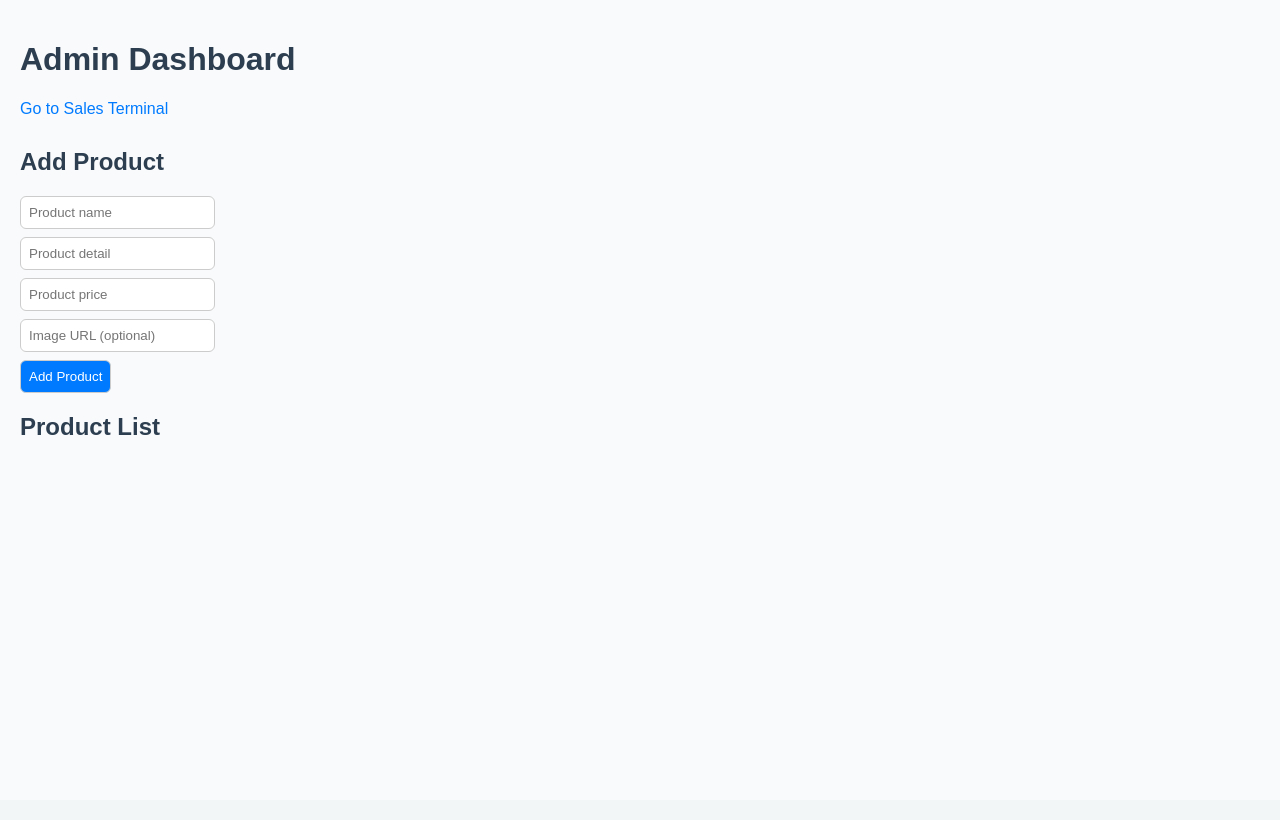
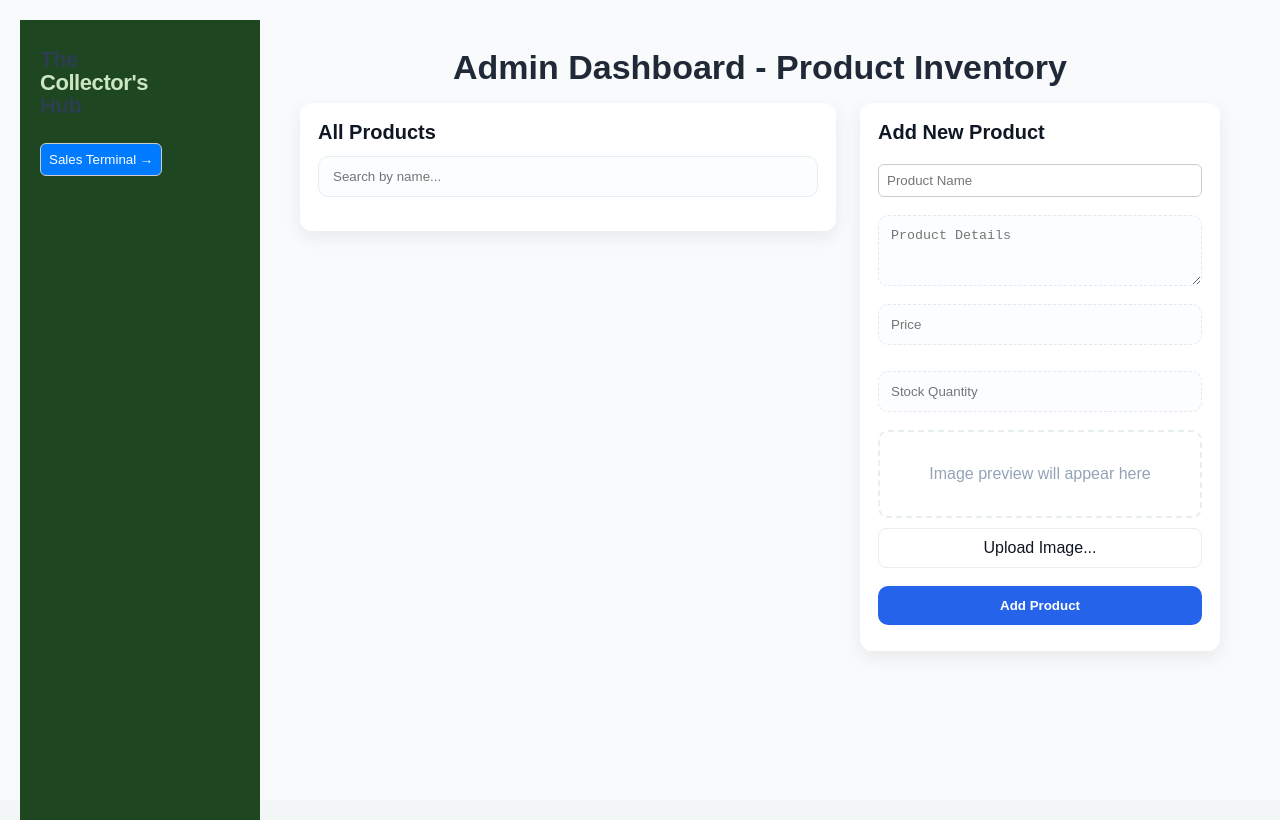
Before and after one commit to misagaljuliefel/main, a plain HTML site: page admin.html in a window 1280 px wide. Drawn offline with Linux system fonts and the light colour scheme.

Commit message:
Revamp admin dashboard with product management features
Updated the admin dashboard layout and added functionality for product management.

```diff
--- a/admin.html
+++ b/admin.html
@@ -1,31 +1,97 @@
 <!DOCTYPE html>
 <html lang="en">
 <head>
-  <meta charset="UTF-8">
-  <meta name="viewport" content="width=device-width, initial-scale=1.0">
-  <title>Admin Dashboard</title>
+  <meta charset="utf-8" />
+  <title>Admin Dashboard - Product Inventory</title>
+  <meta name="viewport" content="width=device-width,initial-scale=1" />
   <link rel="stylesheet" href="style.css">
 </head>
 <body>
-  <h1>Admin Dashboard</h1>
-  <a href="index.html" class="nav-link">Go to Sales Terminal</a>
+  <div class="page">
+    <!-- Sidebar -->
+    <aside class="sidebar">
+      <div class="brand">
+        <h1>The<br><span>Collector's</span><br>Hub</h1>
+      </div>
+      <nav class="nav">
+        <button class="btn-terminal" id="goToPOS">Sales Terminal →</button>
+      </nav>
+    </aside>
 
-  <!-- ADD PRODUCT FORM -->
-  <div class="form-section">
-    <h2>Add Product</h2>
-    <input type="text" id="productName" placeholder="Product name">
-    <input type="text" id="productDetail" placeholder="Product detail">
-    <input type="number" id="productPrice" placeholder="Product price">
-    <input type="text" id="productImage" placeholder="Image URL (optional)">
-    <button id="addBtn">Add Product</button>
+    <!-- Main content -->
+    <main class="main">
+      <header class="header">
+        <h2>Admin Dashboard - Product Inventory</h2>
+      </header>
+
+      <section class="content">
+        <!-- Left: All Products -->
+        <div class="card product-list-card">
+          <h3>All Products</h3>
+          <div class="search-row">
+            <input id="adminSearch" placeholder="Search by name..." />
+          </div>
+          <div id="adminProductList" class="admin-product-list">
+            <!-- Product items rendered by admin.js -->
+          </div>
+        </div>
+
+        <!-- Right: Add New Product -->
+        <div class="card add-product-card">
+          <h3>Add New Product</h3>
+          <form id="addProductForm" class="add-form">
+            <input id="productName" placeholder="Product Name" required />
+            <textarea id="productDesc" placeholder="Product Details" rows="3"></textarea>
+            <input id="productPrice" placeholder="Price" type="number" min="0" step="0.01" required />
+            <input id="productStock" placeholder="Stock Quantity" type="number" min="0" required />
+            <!-- preview box will show uploaded image -->
+            <div class="image-preview" id="imagePreview">Image preview will appear here</div>
+            <label class="upload-btn">
+              <input id="imageUpload" type="file" accept="image/*" />
+              Upload Image...
+            </label>
+            <button id="addProductBtn" class="primary-btn" type="submit">Add Product</button>
+          </form>
+        </div>
+      </section>
+    </main>
   </div>
 
-  <!-- PRODUCT LIST DISPLAY -->
-  <h2>Product List</h2>
-  <ul id="productList"></ul>
+  <!-- Edit Modal (hidden by default) -->
+  <div id="editModal" class="modal-backdrop hidden">
+    <div class="modal-content">
+      <h3>Edit Product</h3>
+      <form id="editForm">
+        <input id="editName" required />
+        <textarea id="editDesc" rows="3"></textarea>
+        <input id="editPrice" type="number" min="0" step="0.01" required />
+        <input id="editStock" type="number" min="0" required />
+        <div class="image-preview" id="editImagePreview">Image preview will appear here</div>
+        <label class="upload-btn">
+          <input id="editImageUpload" type="file" accept="image/*" />
+          Change Image...
+        </label>
+        <div class="modal-actions">
+          <button type="button" id="closeEditBtn">Cancel</button>
+          <button type="submit" class="primary-btn">Save Changes</button>
+        </div>
+      </form>
+    </div>
+  </div>
 
-  <!-- JS SCRIPTS -->
+  <!-- Delete Confirmation Modal -->
+  <div id="deleteModal" class="modal-backdrop hidden">
+    <div class="modal-content">
+      <h3>Delete Product</h3>
+      <p>Are you sure you want to delete <strong id="deleteProductName"></strong>?</p>
+      <div class="modal-actions">
+        <button id="cancelDeleteBtn" type="button">Cancel</button>
+        <button id="confirmDeleteBtn" class="danger-btn" type="button">Delete</button>
+      </div>
+    </div>
+  </div>
+
   <script src="storage.js"></script>
-  <script src="admin.js"></script>
+  <script src="admin.js" defer></script>
 </body>
 </html>
```
